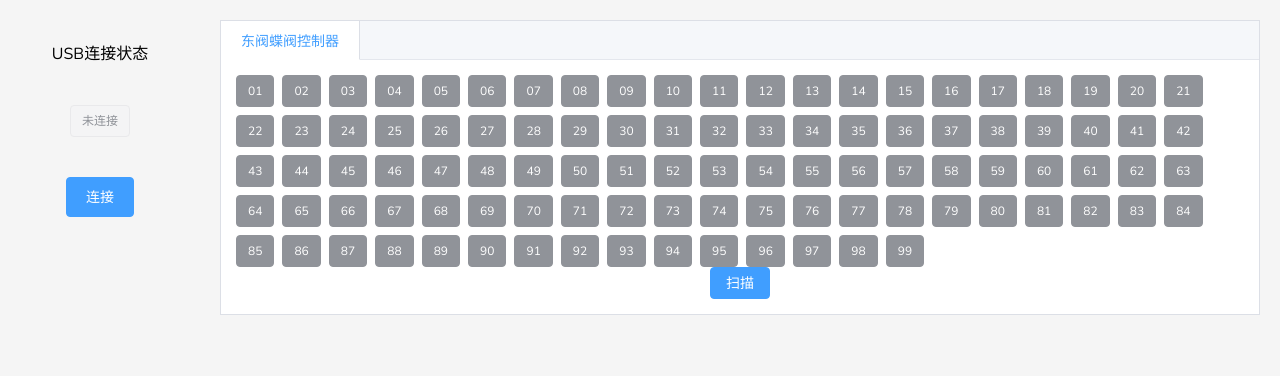
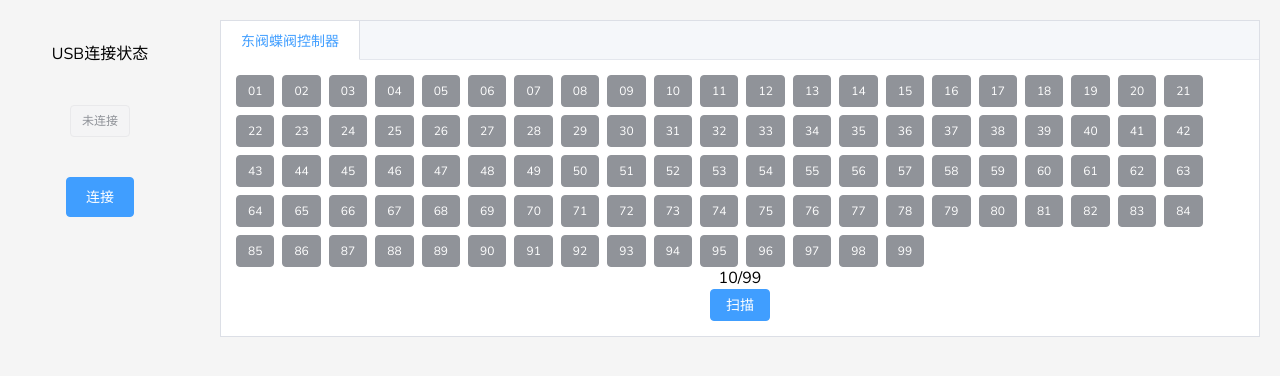
Before and after one commit to wgbbiao/modbustools, a Vue app in the folder frontend/: page / in a window 1280 px wide. Shown: the top 376 px of the page. Built offline with nearby package versions, Linux system fonts and the light colour scheme.

Commit message:
修改扫描

```diff
--- a/frontend/src/components/dfdfkzq.vue
+++ b/frontend/src/components/dfdfkzq.vue
@@ -20,6 +20,8 @@
       </el-tag>
     </el-space>
 
+    <div>{{ scanIdex }}/99</div>
+
     <el-button type="primary" @click="test" v-if="scanIng == false">扫描</el-button>
     <el-button type="primary" @click="stop" v-if="scanIng">停止</el-button>
   </div>
@@ -39,7 +41,7 @@ const onSubmit = () => {
   console.log(formData.old_address, formData.new_address);
 };
 const addresses = ref<Number[]>([]);
-
+const scanIdex = ref(10);
 const test = async () => {
   addresses.value = [];
   scanIng.value = true;
```
